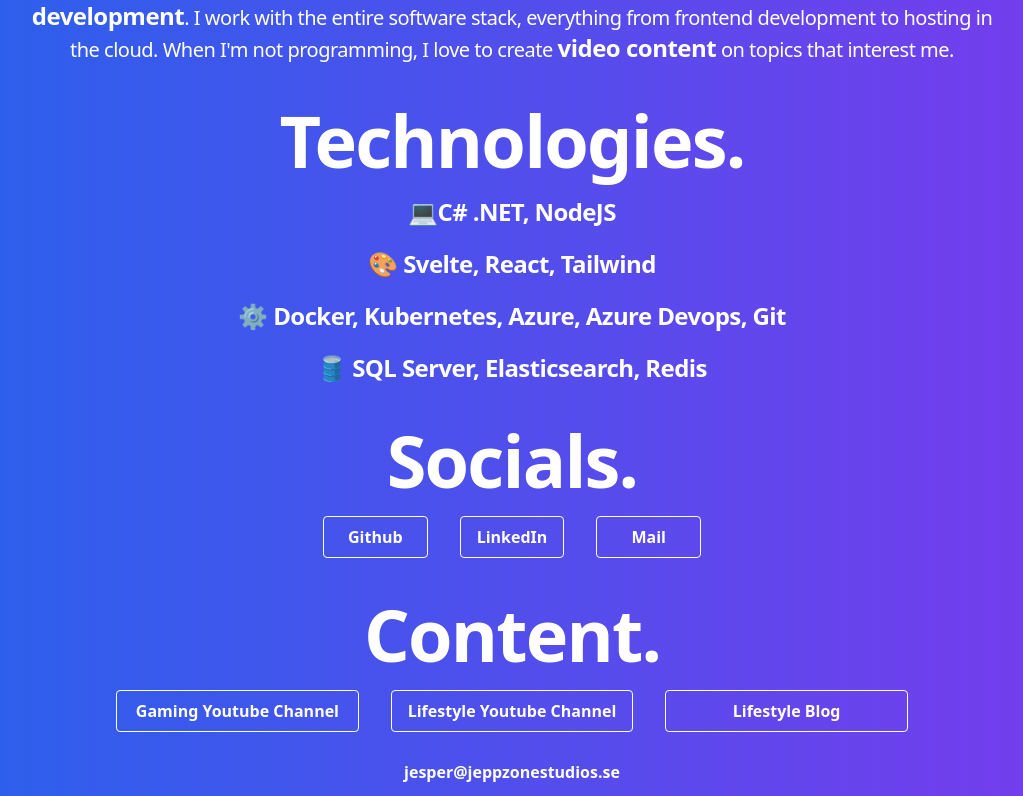
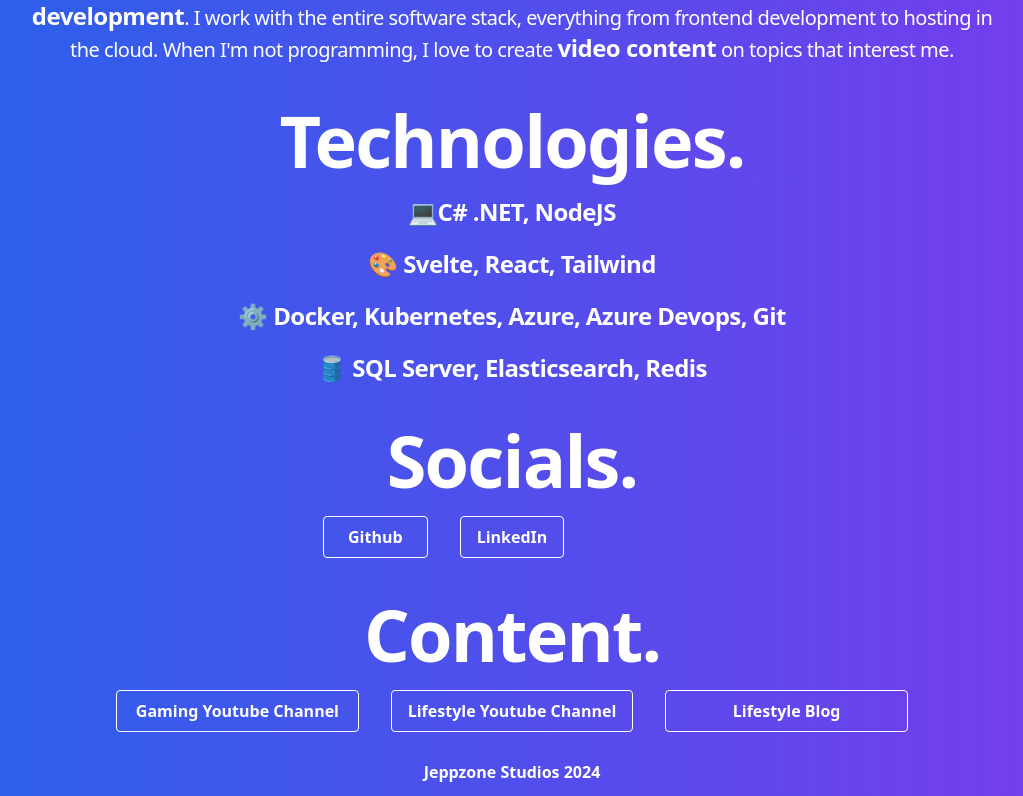
Before and after one commit to jeppzone/jeppzonestudios.se, a SvelteKit app: page / in a window 1280 px wide. Shown: the part 583-1379 px from the top of the page, without its empty margins (128-1151 px from the left). Built offline with nearby package versions, Linux system fonts and the light colour scheme; a web font is replaced by a local one.

Commit message:
Remove mail

```diff
--- a/src/routes/+layout.svelte
+++ b/src/routes/+layout.svelte
@@ -9,7 +9,7 @@
 	</main>
 
 	<footer>
-		<p><b>jesper@jeppzonestudios.se</b></p>
+		<p><b>Jeppzone Studios 2024</b></p>
 	</footer>
 </div>
 
--- a/src/routes/+page.svelte
+++ b/src/routes/+page.svelte
@@ -53,11 +53,6 @@
 			class="bg-transparent text-white font-semibold hover:text-white py-2 px-4 border border-white rounded"
 			>LinkedIn</a
 		>
-		<a
-			href="mailto:jesper@jeppzonestudios.se"
-			class="bg-transparent text-white font-semibold hover:text-white py-2 px-4 border border-white rounded"
-			>Mail</a
-		>
 	</div>
 	<!-- <h1 class="md:text-7xl sm:text-5xl xs:text-5xl text-center tracking-tight font-bold pt-10">
 		Projects.
```
